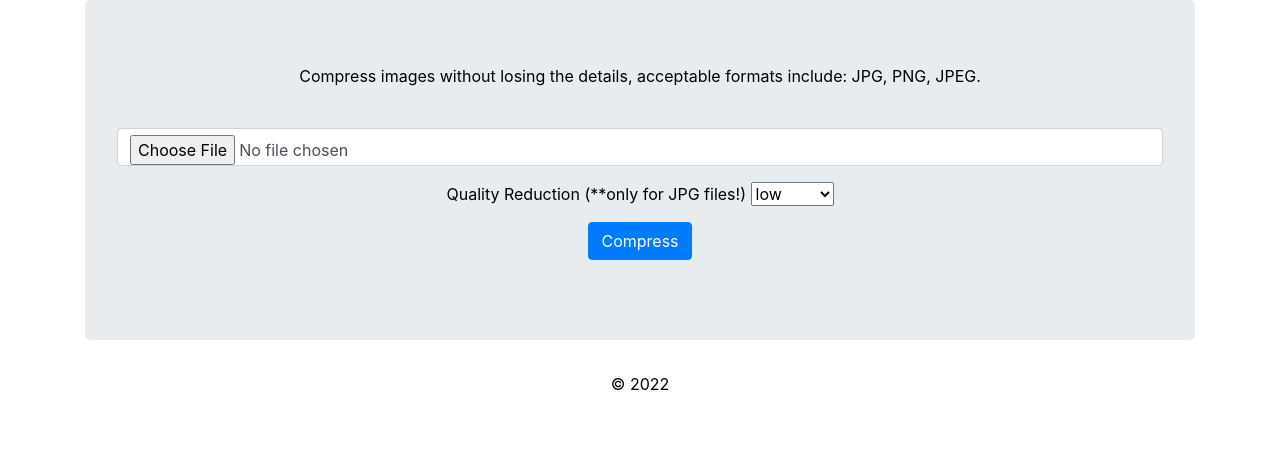
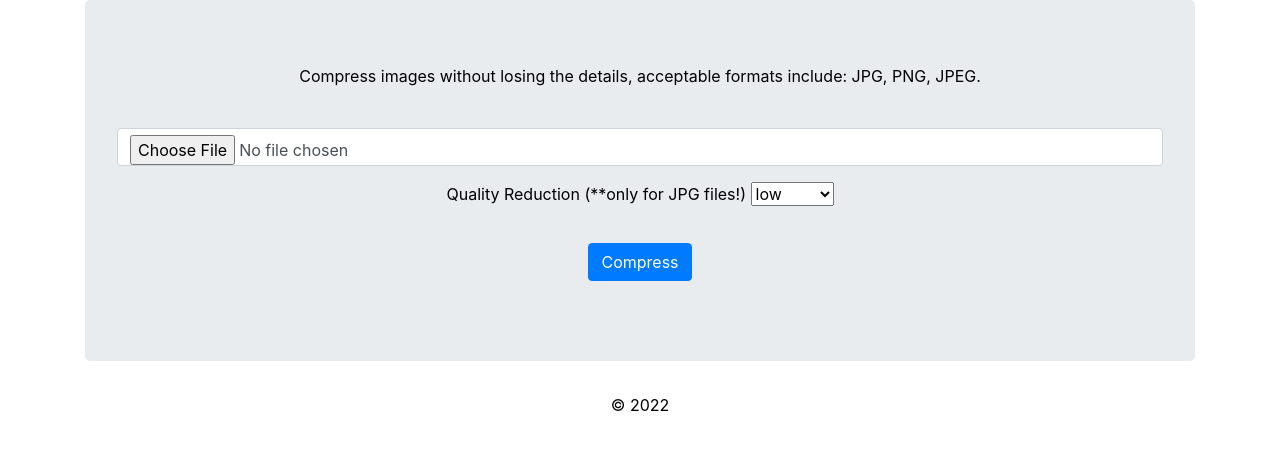
Before and after one commit to David2CN/image_compressor_app, a Flask app: page / in a window 1280 px wide. Shown: the part 56-506 px from the top of the page. Run offline with Flask 2, Linux system fonts and the light colour scheme; some libraries are stand-ins or nearby versions.

Commit message:
added margin between quality button and compress button on index.html

```diff
--- a/imgcomp/templates/index.html
+++ b/imgcomp/templates/index.html
@@ -10,6 +10,7 @@
         #qual{
             margin: auto;
             width: 70%;
+            margin-bottom: 2%;
         }
 	</style>
     {% endblock %}
```
